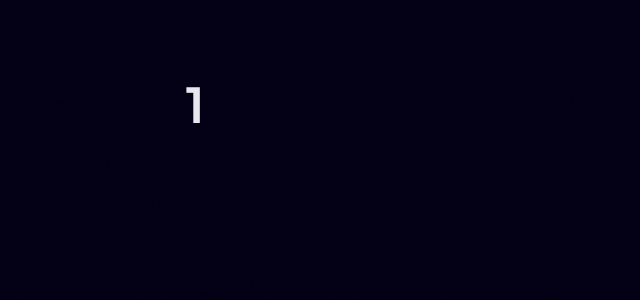
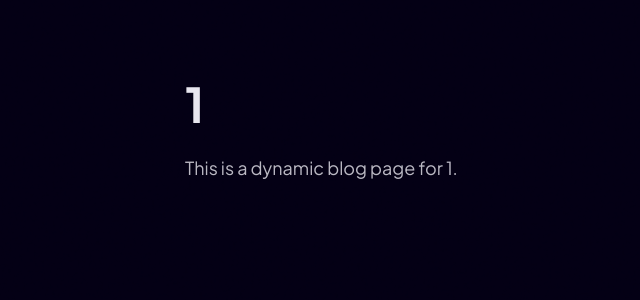
Before and after one commit to siddGaurav/projectqub, a Next.js app: page /blog/1 in a window 1280 px wide. Shown: the top 300 px of the page, without its empty margins (31-671 px from the left). Built offline with nearby package versions, Linux system fonts and the light colour scheme.

Commit message:
Fix slug page typing

```diff
--- a/src/app/blog/[slug]/page.tsx
+++ b/src/app/blog/[slug]/page.tsx
@@ -30,9 +30,13 @@
 //   );
 // }
 
-export default function Page({
+export default function BlogPage({
   params,
-}: any) {
+}: {
+  params: {
+    slug: string;
+  };
+}) {
 
   return (
 
@@ -40,9 +44,16 @@ export default function Page({
 
       <h1 className="text-5xl font-bold capitalize">
 
-        {params.slug}
+        {params.slug.replace(/-/g, " ")}
 
       </h1>
+
+      <p className="mt-6 text-lg opacity-80 leading-8">
+
+        This is a dynamic blog page
+        for {params.slug}.
+
+      </p>
 
     </div>
   );
```
